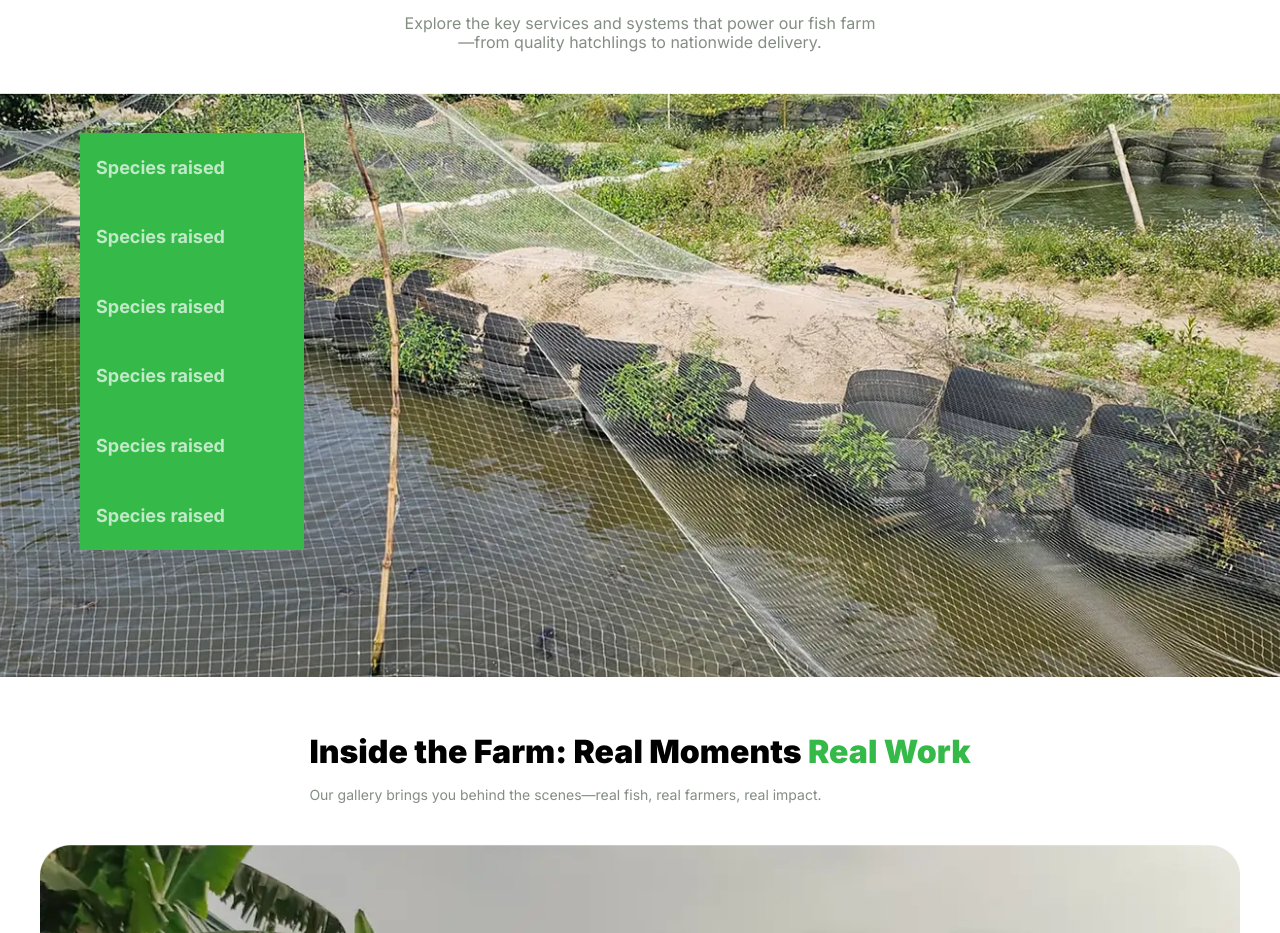
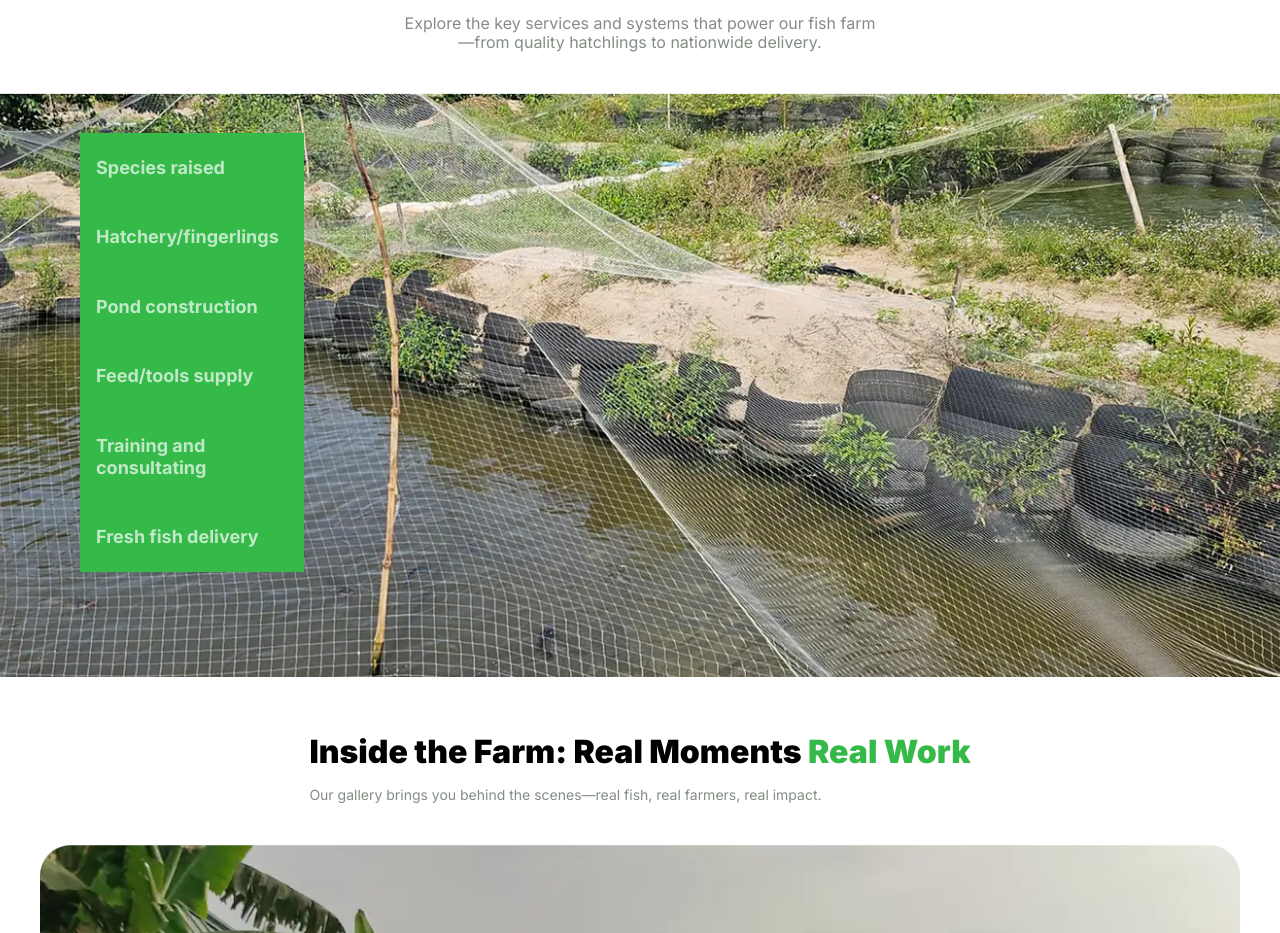
Before and after one commit to ParryOgbemudia/pizibue, a React (Vite) app: page / in a window 1280 px wide. Shown: the part 2920-3853 px from the top of the page. Built offline with nearby package versions, Linux system fonts and the light colour scheme.

Commit message:
i removed useState from accordianlist because it's not been used

```diff
--- a/src/components/AccordionList.tsx
+++ b/src/components/AccordionList.tsx
@@ -1,4 +1,3 @@
-import { useState } from "react";
 import ArrowDown from "@/assets/icons/ArrowDown.svg";
 import ArrowUp from "@/assets/icons/ArrowUp.svg";
 import useActiveIndex from "../hooks/useActiveIndex";
--- a/src/components/ui/ServicesList.tsx
+++ b/src/components/ui/ServicesList.tsx
@@ -6,23 +6,23 @@ const services = [
     text: "Our modern hatchery produces high-quality, disease-free fingerlings bred from healthy, high-performing broodstock. With a focus on genetic strength and early-stage nutrition, we ensure your fingerlings have the best start possible. We supply to farms of all sizes and provide guidance on stocking density, acclimatization, and first-cycle management to help you grow confidently from day one.",
   },
   {
-    title: "Species raised",
+    title: "Hatchery/fingerlings",
     text: "Our modern hatchery produces high-quality, disease-free fingerlings bred from healthy, high-performing broodstock. With a focus on genetic strength and early-stage nutrition, we ensure your fingerlings have the best start possible. We supply to farms of all sizes and provide guidance on stocking density, acclimatization, and first-cycle management to help you grow confidently from day one.",
   },
   {
-    title: "Species raised",
+    title: "Pond construction",
     text: "Our modern hatchery produces high-quality, disease-free fingerlings bred from healthy, high-performing broodstock. With a focus on genetic strength and early-stage nutrition, we ensure your fingerlings have the best start possible. We supply to farms of all sizes and provide guidance on stocking density, acclimatization, and first-cycle management to help you grow confidently from day one.",
   },
   {
-    title: "Species raised",
+    title: "Feed/tools supply",
     text: "Our modern hatchery produces high-quality, disease-free fingerlings bred from healthy, high-performing broodstock. With a focus on genetic strength and early-stage nutrition, we ensure your fingerlings have the best start possible. We supply to farms of all sizes and provide guidance on stocking density, acclimatization, and first-cycle management to help you grow confidently from day one.",
   },
   {
-    title: "Species raised",
+    title: "Training and consultating",
     text: "Our modern hatchery produces high-quality, disease-free fingerlings bred from healthy, high-performing broodstock. With a focus on genetic strength and early-stage nutrition, we ensure your fingerlings have the best start possible. We supply to farms of all sizes and provide guidance on stocking density, acclimatization, and first-cycle management to help you grow confidently from day one.",
   },
   {
-    title: "Species raised",
+    title: "Fresh fish delivery",
     text: "Our modern hatchery produces high-quality, disease-free fingerlings bred from healthy, high-performing broodstock. With a focus on genetic strength and early-stage nutrition, we ensure your fingerlings have the best start possible. We supply to farms of all sizes and provide guidance on stocking density, acclimatization, and first-cycle management to help you grow confidently from day one.",
   },
 ];
@@ -31,7 +31,7 @@ export default function ServicesList() {
   const { activeIndex, toggleItem } = useActiveIndex();
 
   return (
-    <>
+    <div className="">
       {services.map((service, index) => (
         <div key={index} className="flex">
           <div className="bg-primary w-1/5">
@@ -43,13 +43,13 @@ export default function ServicesList() {
             </p>
           </div>
           {activeIndex === index && (
-            <div className="flex w-4/5 flex-col gap-6 rounded-tr-2xl bg-[#000000CC] px-10 pt-10 text-white">
+            <div className="flex h-full w-4/5 flex-col gap-6 rounded-tr-2xl bg-[#000000CC] px-10 pt-10 text-white">
               <h4 className="text-[32px] font-bold">{service.title}</h4>
               <p className="text-[16px] font-normal">{service.text}</p>
             </div>
           )}
         </div>
       ))}
-    </>
+    </div>
   );
 }
```
